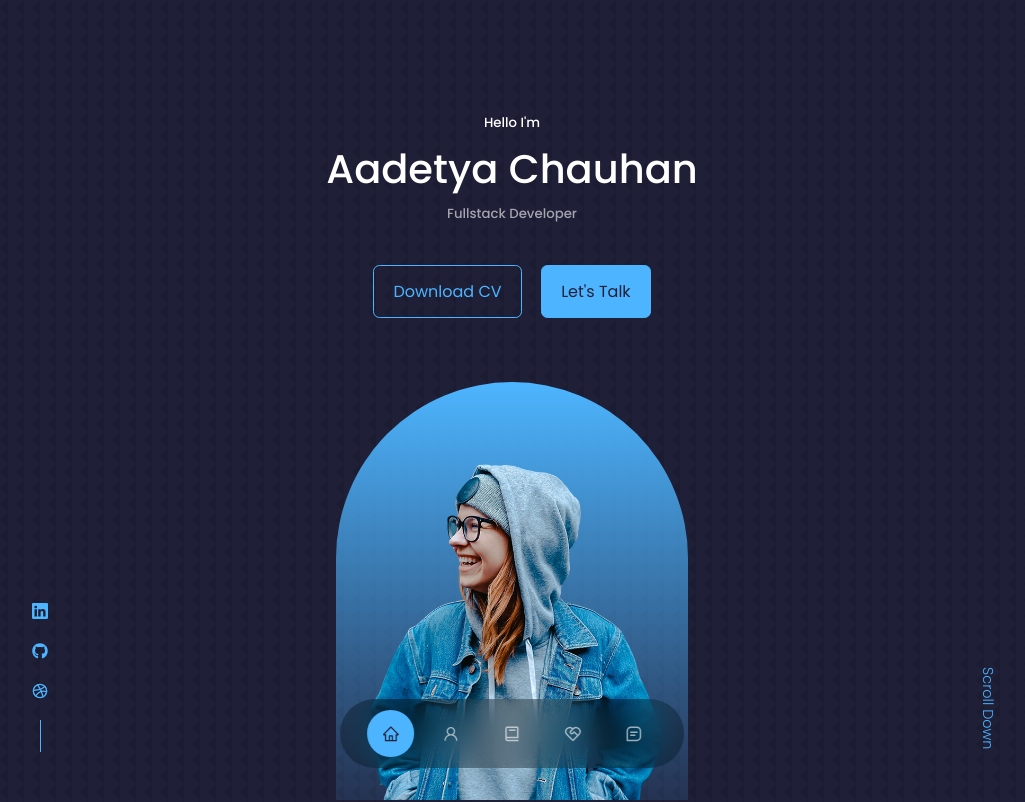
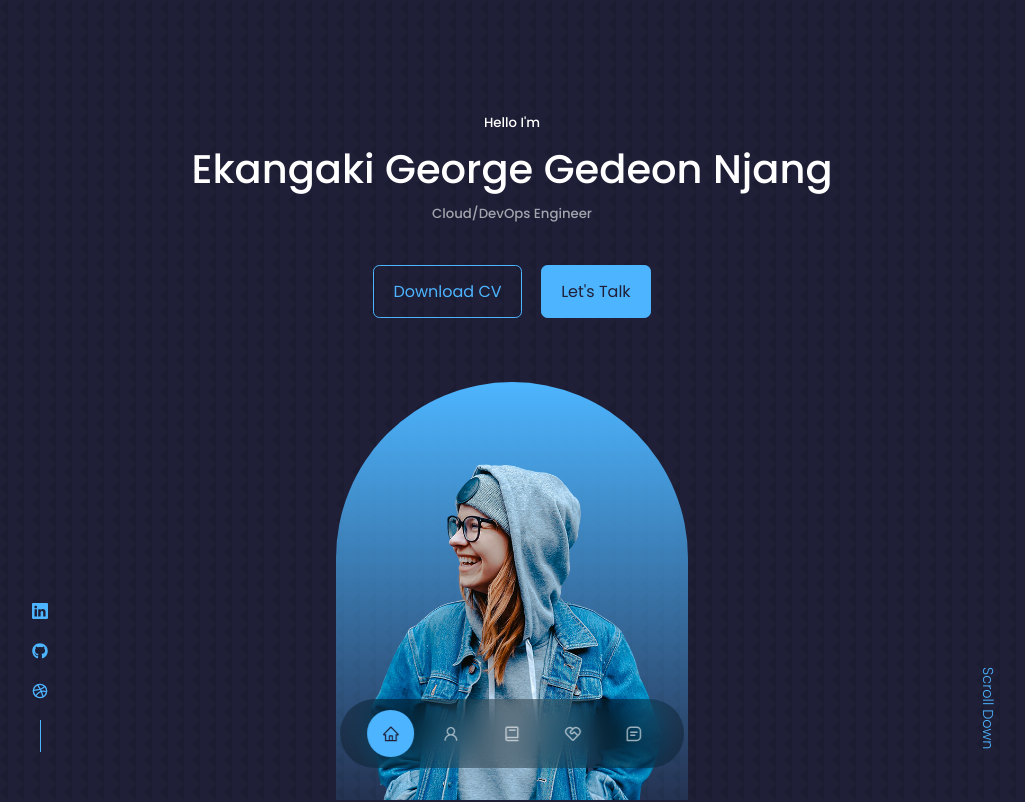
Before and after one commit to nkwentic/my-portfolio, a React (Create React App) app: page / in a window 1280 px wide. Shown: the top 802 px of the page, without its empty margins (128-1153 px from the left). Built offline with nearby package versions, Linux system fonts and the light colour scheme.

Commit message:
Update Header.jsx

```diff
--- a/src/components/header/Header.jsx
+++ b/src/components/header/Header.jsx
@@ -9,8 +9,8 @@ const Header = () => {
     <header id="main">
       <div className="container header_container">
         <h5>Hello I'm</h5>
-        <h1>Aadetya Chauhan</h1>
-        <h5 className="text-light">Fullstack Developer</h5>
+        <h1>Ekangaki George Gedeon Njang</h1>
+        <h5 className="text-light">Cloud/DevOps Engineer</h5>
         <CTA />
         <HeaderSocial/>
         <div className="me">
```
